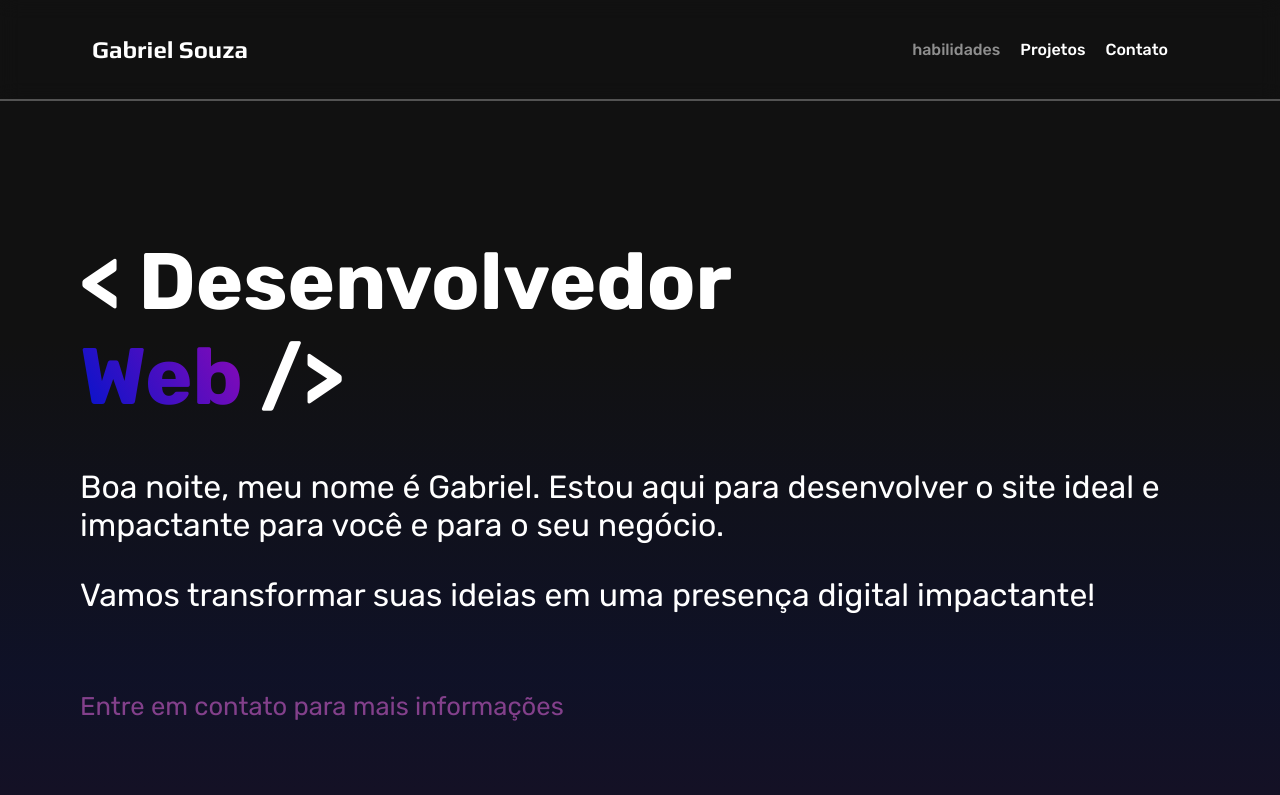
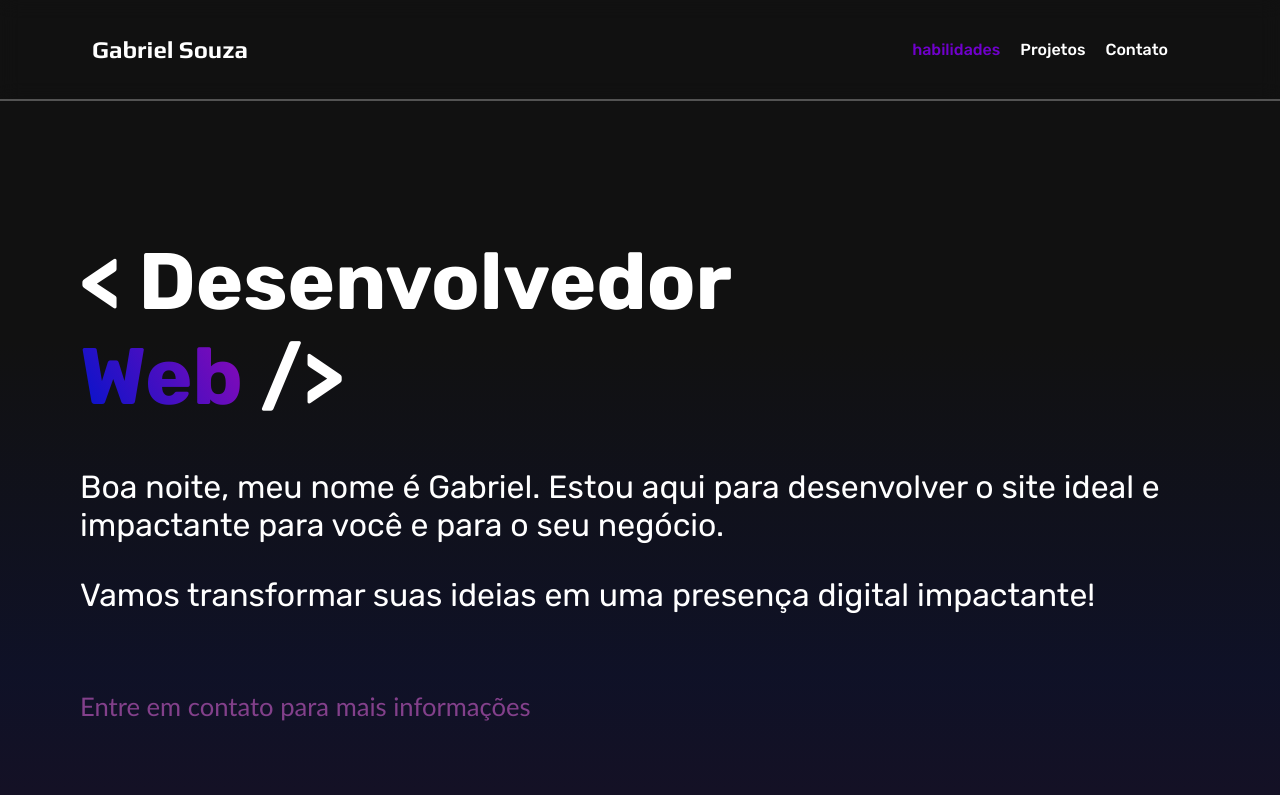
Before and after one commit to GabrielCS123/Meu-portifolio, a plain HTML site: page index.html in a window 1280 px wide. In both pictures the pointer is over the link "habilidades". Shown: the top 795 px of the page. Drawn offline with Linux system fonts and the light colour scheme.

Commit message:
hover e fonte

```diff
--- a/estilos/header.css
+++ b/estilos/header.css
@@ -23,7 +23,6 @@
     font-family: "Rubik", sans-serif;
     color: #fff;
     font-weight: 500;
-
 }
 
 .titulo_header {
@@ -39,8 +38,8 @@
 }
 
 .link_header:hover {
-    transition: opacity 0.3s ease;
-    color: rgb(143, 143, 143);
+    transition: color 0.3s ease;
+    color: rgb(112, 0, 204);
 }
 
 .botao_menu {
--- a/estilos/main.css
+++ b/estilos/main.css
@@ -39,6 +39,7 @@ main {
     font-size: .8em;
     margin: 3em 0;
     color: #83408b;
+    font-family: "Optima", sans-serif;
 }
 
 /*botao intagram*/
@@ -303,8 +304,8 @@ main {
 }
 
 .contato li a:hover {
-    transition: opacity 0.3s ease;
-    color: rgb(143, 143, 143);
+    transition: color 0.3s ease;
+    color: rgb(112, 0, 204);
 }
 
 .menu_aberto {
```
